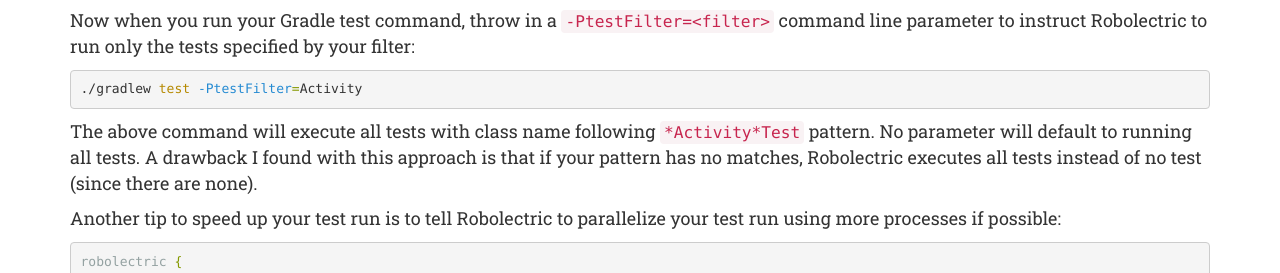
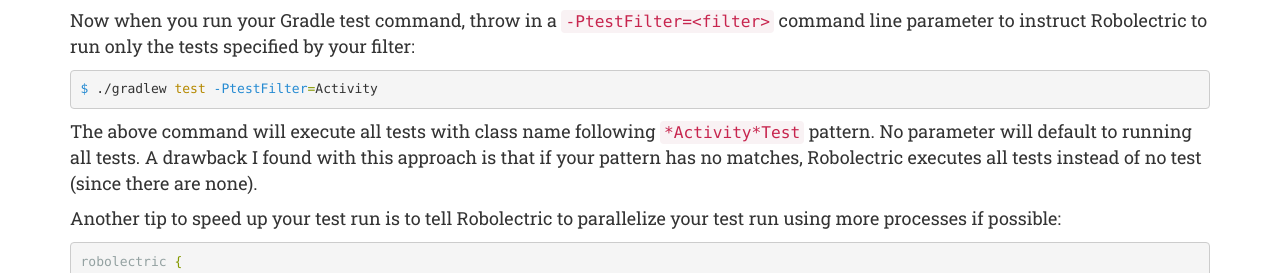
Before and after one commit to hidroh/hidroh.github.io, a Jekyll site: the page built from _posts/2015-01-31-filter-robolectric-android-unit-tests.markdown, in a window 1280 px wide. Shown: the part 496-769 px from the top of the page. Built offline with Jekyll 4.4.1, drawn with Linux system fonts in a browser that asks for light colours; nearby versions of some CDN libraries; some web fonts are replaced; comment, search, counter and statistics services are not loaded.

```diff
--- a/_posts/2015-01-31-filter-robolectric-android-unit-tests.markdown
+++ b/_posts/2015-01-31-filter-robolectric-android-unit-tests.markdown
@@ -22,7 +22,7 @@ robolectric {
 Now when you run your Gradle test command, throw in a `-PtestFilter=<filter>` command line parameter to instruct Robolectric to run only the tests specified by your filter:
 
 {% highlight bash %}
-./gradlew test -PtestFilter=Activity
+$ ./gradlew test -PtestFilter=Activity
 {% endhighlight %}
 
 The above command will execute all tests with class name following `*Activity*Test` pattern. No parameter will default to running all tests. A drawback I found with this approach is that if your pattern has no matches, Robolectric executes all tests instead of no test (since there are none).
```
